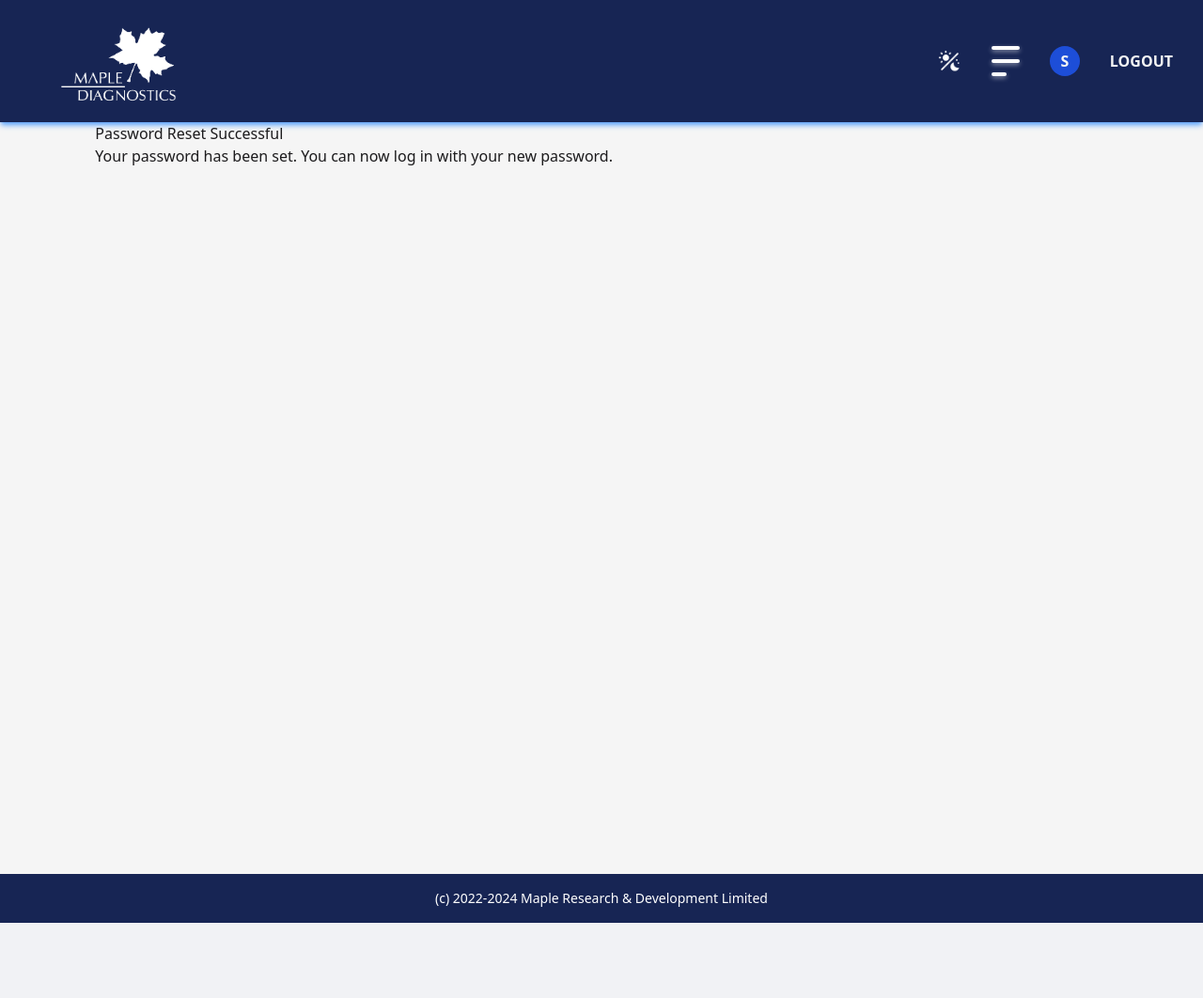
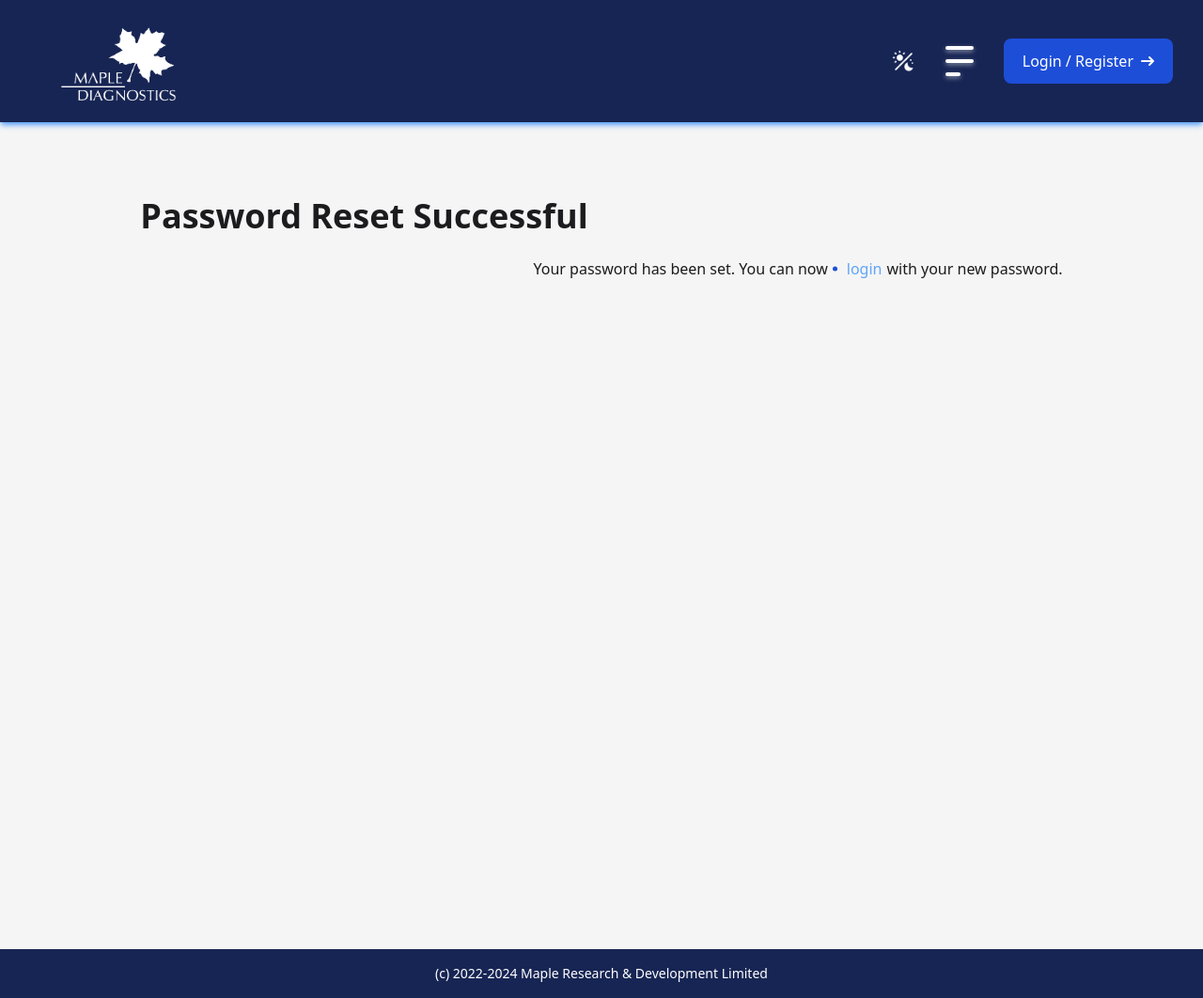
Before and after one commit to GreenCatInForest/md_app, a Django app: page /password_reset_complete/ in a window 1280 px wide. Shown: the whole page at 94% size. Before the commit the page ends 982 px from the top, so only its background shows below. Run offline with Django 5.2, Linux system fonts and the light colour scheme; the visitor is signed in with stand-in values (Sample User, id 1); style sheets or scripts are compiled from the project's sources; parts of the project's set-up code (start-up, migrations or seed data) failed here and were passed over; some libraries are stand-ins or nearby versions.

Commit message:
fix the url

```diff
--- a/md_app/urls.py
+++ b/md_app/urls.py
@@ -22,6 +22,7 @@ from django.conf.urls.static import static
 from core.views import custom_404, custom_500
 from users import views
 from django.contrib.auth import views as auth_views
+from users.views import CustomPasswordResetView, CustomPasswordResetCompleteView, CustomPasswordResetConfirmView, CustomPasswordResetDoneView
 
 urlpatterns = [
     path ('', include('core.urls')),
@@ -47,7 +48,7 @@ urlpatterns = [
          ),
          name='password_reset_confirm'),
     path('password_reset_complete/',
-         auth_views.PasswordResetCompleteView.as_view(
+         CustomPasswordResetCompleteView.as_view(
              template_name='registration/password_reset_complete.html'
          ),
          name='password_reset_complete'),
--- a/users/templates/registration/password_reset_complete.html
+++ b/users/templates/registration/password_reset_complete.html
@@ -7,8 +7,25 @@
 <body>
 {% block content %}
 {% load static %}
-    <h2>Password Reset Successful</h2>
-    <p>Your password has been set. You can now <a href="{% url 'login-register' %}">log in</a> with your new password.</p>
+
+
+<svg class="bg-bulb absolute top-30 right-0 bg-opacity-0 opacity-25 overflow-x-hidden blur-2xl z-[-100] max-h-[100vh] md:w-screen" width="652" height="611" viewBox="0 0 352 311" fill="none" xmlns="http://www.w3.org/2000/svg">
+    <path d="M153.766 8.93022C253.205 -37.7537 218.766 113.43 310.142 120.93C401.519 128.43 323.268 300.695 254.017 290.312C184.766 279.93 174.766 341.43 72.3913 290.312C-29.9834 239.195 1.76592 205.93 16.2659 120.93C30.7659 35.9303 54.3281 55.6142 153.766 8.93022Z" fill="url(#paint0_linear_39_276)" fill-opacity="0.95"/>
+    <defs>
+    <linearGradient id="paint0_linear_39_276" x1="175.808" y1="0" x2="175.808" y2="310.893" gradientUnits="userSpaceOnUse">
+    <stop offset="0.19" stop-color="#5CC1EC" stop-opacity="0.92"/>
+    <stop offset="1" stop-color="#044EDF"/>
+    </linearGradient>
+    </defs>
+</svg>
+<section class="container mx-auto flex flex-col gap-3 mt-6 sm:mt-20 min-h-full relative justify-center text-center sm:justify-start sm:text-start">
+    <svg class="field-icon z-[-100] absolute top-50 sm:top-0 opacity-15" xmlns="http://www.w3.org/2000/svg" viewBox="0 0 512 512">
+        <path d="M256 64C150 64 64 150 64 256s86 192 192 192c17.7 0 32 14.3 32 32s-14.3 32-32 32C114.6 512 0 397.4 0 256S114.6 0 256 0S512 114.6 512 256v32c0 53-43 96-96 96c-29.3 0-55.6-13.2-73.2-33.9C320 371.1 289.5 384 256 384c-70.7 0-128-57.3-128-128s57.3-128 128-128c27.9 0 53.7 8.9 74.7 24.1c5.7-5 13.1-8.1 21.3-8.1c17.7 0 32 14.3 32 32v80 32c0 17.7 14.3 32 32 32s32-14.3 32-32V256c0-106-86-192-192-192zm64 192a64 64 0 1 0 -128 0 64 64 0 1 0 128 0z"/>
+    </svg>
+    <h1 class="z-10 md:text-4xl font-extrabold md:mb-3">Password Reset Successful</h1>
+    <p class="forgot-password">Your password has been set. You can now <a href="{% url 'login_register' %}">login</a> with your new password.</p>
+    </section>
 {% endblock %}
+
 </body>
 </html>
--- a/users/urls.py
+++ b/users/urls.py
@@ -10,26 +10,26 @@ urlpatterns = [
     path('login_register/', views.user_login_register, name='login_register'),
     # path('accounts/login/', views.user_login_register, name='login_register'),
     # path('password-forgot/', views.CustomPasswordResetView.as_view(), name='password-forgot'),
-    path('password_reset_form/',
-         auth_views.PasswordResetView.as_view(
-             template_name='registration/password_reset_form.html'
-         ),
-         name='password_reset_form'),
-    path('password-reset/done/',
-         auth_views.PasswordResetDoneView.as_view(
-             template_name='registration/password_reset_done.html'
-         ),
-         name='password_reset_done'),
-    path('password-reset-confirm/<uidb64>/<token>/',
-         auth_views.PasswordResetConfirmView.as_view(
-             template_name='registration/password_reset_confirm.html'
-         ),
-         name='password_reset_confirm'),
-    path('password_reset_complete/',
-         auth_views.PasswordResetCompleteView.as_view(
-             template_name='registration/password_reset_complete.html'
-         ),
-         name='password_reset_complete'),
+    # path('password_reset_form/',
+    #      auth_views.PasswordResetView.as_view(
+    #          template_name='registration/password_reset_form.html'
+    #      ),
+    #      name='password_reset_form'),
+    # path('password-reset/done/',
+    #      auth_views.PasswordResetDoneView.as_view(
+    #          template_name='registration/password_reset_done.html'
+    #      ),
+    #      name='password_reset_done'),
+    # path('password-reset-confirm/<uidb64>/<token>/',
+    #      auth_views.PasswordResetConfirmView.as_view(
+    #          template_name='registration/password_reset_confirm.html'
+    #      ),
+    #      name='password_reset_confirm'),
+    # path('password_reset_complete/',
+    #      auth_views.PasswordResetCompleteView.as_view(
+    #          template_name='registration/password_reset_complete.html'
+    #      ),
+    #      name='password_reset_complete'),
 
     # path('reset/<uidb64>/<token>/', auth_views.PasswordResetConfirmView.as_view(), name='password_reset_confirm'),
     # path('reset/done/', auth_views.PasswordResetCompleteView.as_view(), name='password_reset_complete'),
--- a/users/views.py
+++ b/users/views.py
@@ -120,6 +120,8 @@ class LogoutIfAuthenticatedMixin:
             logout(request)
         return super().dispatch(request, *args, **kwargs)
 
+# Implement the password reset behaviour customisation
+
 class CustomPasswordResetView(LogoutIfAuthenticatedMixin, PasswordResetView):
     form_class = CustomPasswordResetForm
     template_name = "registration/password_reset_form.html"
@@ -160,5 +162,7 @@ class CustomPasswordResetConfirmView(LogoutIfAuthenticatedMixin, PasswordResetCo
     template_name = 'registration/password_reset_confirm.html'
     success_url = reverse_lazy('password_reset_complete')
 
-class CustomPasswordResetCompleteView(LogoutIfAuthenticatedMixin, PasswordResetCompleteView):
-    template_name = 'registration/password_reset_complete.html'
+# class CustomPasswordResetCompleteView(LogoutIfAuthenticatedMixin, PasswordResetCompleteView):
+#     template_name = 'registration/password_reset_complete.html'
+
+class CustomPasswordResetCompleteView(LogoutIfAuthenticatedMixin, PasswordResetCompleteView):pass
```
